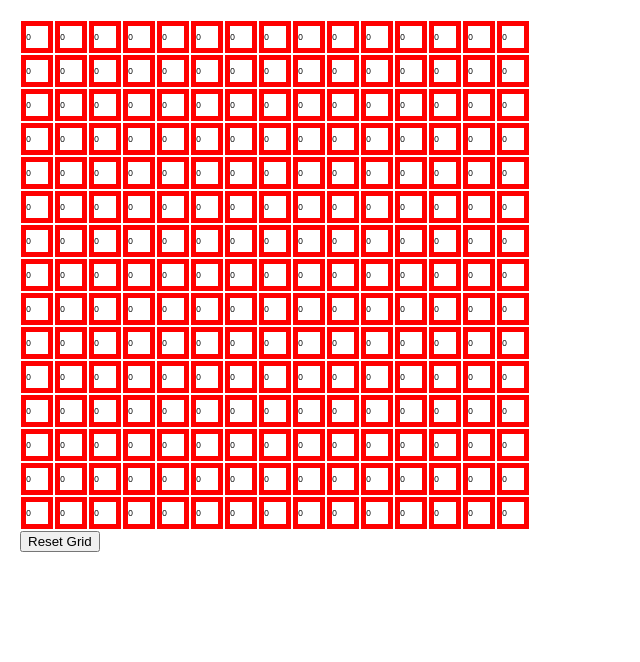
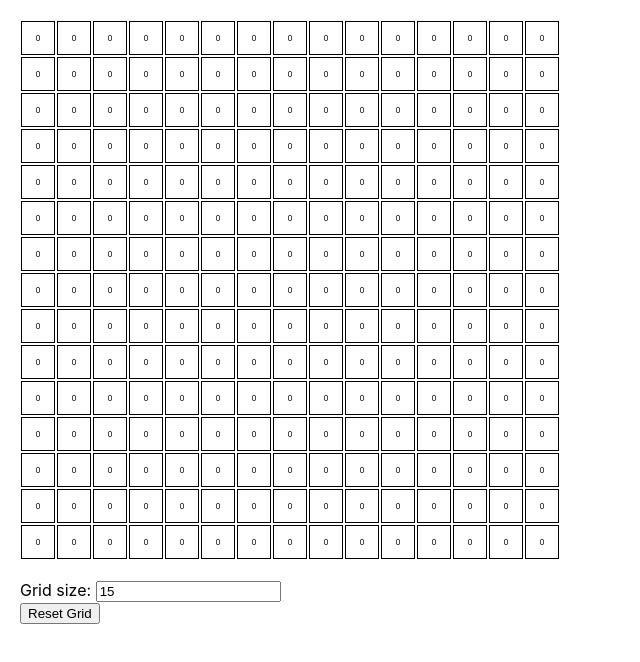
Before and after one commit to pabo/iq-distance, a React (Create React App) app: page / in a window 1280 px wide. Shown: the top 662 px of the page, without its empty margins (0-640 px from the left). Built offline with nearby package versions, Linux system fonts and the light colour scheme.

Commit message:
add grid size, fix grid reset

```diff
--- a/src/App.css
+++ b/src/App.css
@@ -1,14 +1,19 @@
 .square, .square-enabled {
   height: 32px;
-  width: 32px;
+  flex-basis: 32px;
   border: 1px solid black;
   margin: 1px;
   font-size: .5em;
   display: flex;
+  text-align: center;
   justify-content: center;
   align-content: center;
   flex-direction: column;
-  box-sizing: border-box;
+  /* box-sizing: border-box; */
+  cursor: default;
+  user-select: none;
+  flex-shrink: 0;
+  flex-grow: 0;
 }
 
 .square-enabled {
@@ -19,8 +24,10 @@
   display: flex;
 }
 
-.minimum {
+.nonEmptyGrid .minimum {
   border: 5px solid red !important;
+  flex-basis: 24px;
+  height: 24px;
 }
 
 body {
--- a/src/App.js
+++ b/src/App.js
@@ -48,7 +48,6 @@ const calculateDistanceGrid = (grid) => {
     minDistance,
     maxDistance
   };
-
 }
 
 const Square = ({enabled, rowIndex, colIndex, setGrid, distances}) => {
@@ -58,7 +57,7 @@ const Square = ({enabled, rowIndex, colIndex, setGrid, distances}) => {
   const zeroedMax = maxDistance - minDistance;
   const zeroedThis = thisDistance - minDistance;
   const percentThis = zeroedThis / zeroedMax;
-  const colorValue = 255 - 255 * percentThis;
+  const colorValue = percentThis ? 255 - (255 * percentThis) : 255;
   const colorString = `rgb(${colorValue}, ${colorValue}, ${colorValue})`;
 
   const classNames = `
@@ -69,7 +68,7 @@ const Square = ({enabled, rowIndex, colIndex, setGrid, distances}) => {
   return <div
     className={classNames}
     onClick={(e) => handleSquareClick(e, rowIndex, colIndex, setGrid)}
-    style={{"background-color": colorString}}>
+    style={{backgroundColor: colorString}}>
       { thisDistance }
     </div>
 }
@@ -77,40 +76,47 @@ const Square = ({enabled, rowIndex, colIndex, setGrid, distances}) => {
 const Row = ({rowData, rowIndex, grid, setGrid, distances}) => {
   return <div className="flexDiv">
     {rowData.map((data, colIndex) => {
-      return <Square distances={distances} setGrid={setGrid} grid={grid} rowIndex={rowIndex} colIndex={colIndex} enabled={!!data} />
+      return <Square key={colIndex} distances={distances} setGrid={setGrid} grid={grid} rowIndex={rowIndex} colIndex={colIndex} enabled={!!data} />
     })}
   </div>
 }
 
 const Grid = () => {
-  const emptyGrid = [
-    [0,0,0,0,0,0,0,0,0,0,0,0,0,0,0],
-    [0,0,0,0,0,0,0,0,0,0,0,0,0,0,0],
-    [0,0,0,0,0,0,0,0,0,0,0,0,0,0,0],
-    [0,0,0,0,0,0,0,0,0,0,0,0,0,0,0],
-    [0,0,0,0,0,0,0,0,0,0,0,0,0,0,0],
-    [0,0,0,0,0,0,0,0,0,0,0,0,0,0,0],
-    [0,0,0,0,0,0,0,0,0,0,0,0,0,0,0],
-    [0,0,0,0,0,0,0,0,0,0,0,0,0,0,0],
-    [0,0,0,0,0,0,0,0,0,0,0,0,0,0,0],
-    [0,0,0,0,0,0,0,0,0,0,0,0,0,0,0],
-    [0,0,0,0,0,0,0,0,0,0,0,0,0,0,0],
-    [0,0,0,0,0,0,0,0,0,0,0,0,0,0,0],
-    [0,0,0,0,0,0,0,0,0,0,0,0,0,0,0],
-    [0,0,0,0,0,0,0,0,0,0,0,0,0,0,0],
-    [0,0,0,0,0,0,0,0,0,0,0,0,0,0,0],
-  ];
+  const createEmptyGrid = (size) => {
+    let emptyGrid = [];
+    for (let i = 0; i < size; i++) {
+      emptyGrid.push(new Array(size).fill(0));
+    }
 
-  const [grid, setGrid] = useState(emptyGrid);
+    return emptyGrid;
+  };
+
+  const handleResetClick = () => {
+    setGrid(createEmptyGrid(gridSize));
+  }
+
+  const handleGridSizeChange = (e) => {
+    let size = parseInt(e.target.value, 10);
+    if (!size) {
+      size = 0;
+    }
+
+    setGridSize(size);
+    setGrid(createEmptyGrid(size));
+  }
+
+  const [gridSize, setGridSize] = useState(15);
+  const [grid, setGrid] = useState(createEmptyGrid(gridSize));
   const distances = calculateDistanceGrid(grid);
 
-  // const {maxDistance, minDistance, distanceGrid} = distances;
+  const gridIsEmpty = (!grid.some(row => row.some(square => !!square)));
 
-  return <div>
+  return <div className={gridIsEmpty ? "" : "nonEmptyGrid"}>
     {grid.map((row, rowIndex) => {
-      return <Row setGrid={setGrid} grid={grid} distances={distances} rowData={row} rowIndex={rowIndex} />
+      return <Row key={rowIndex} setGrid={setGrid} grid={grid} distances={distances} rowData={row} rowIndex={rowIndex} />
     })}
-    <button onClick={() => setGrid(emptyGrid)}>Reset Grid</button>
+    <br/>Grid size: <input value={gridSize} onChange={handleGridSizeChange}/>
+    <br/><button onClick={handleResetClick}>Reset Grid</button>
   </div>
 }
 
```
